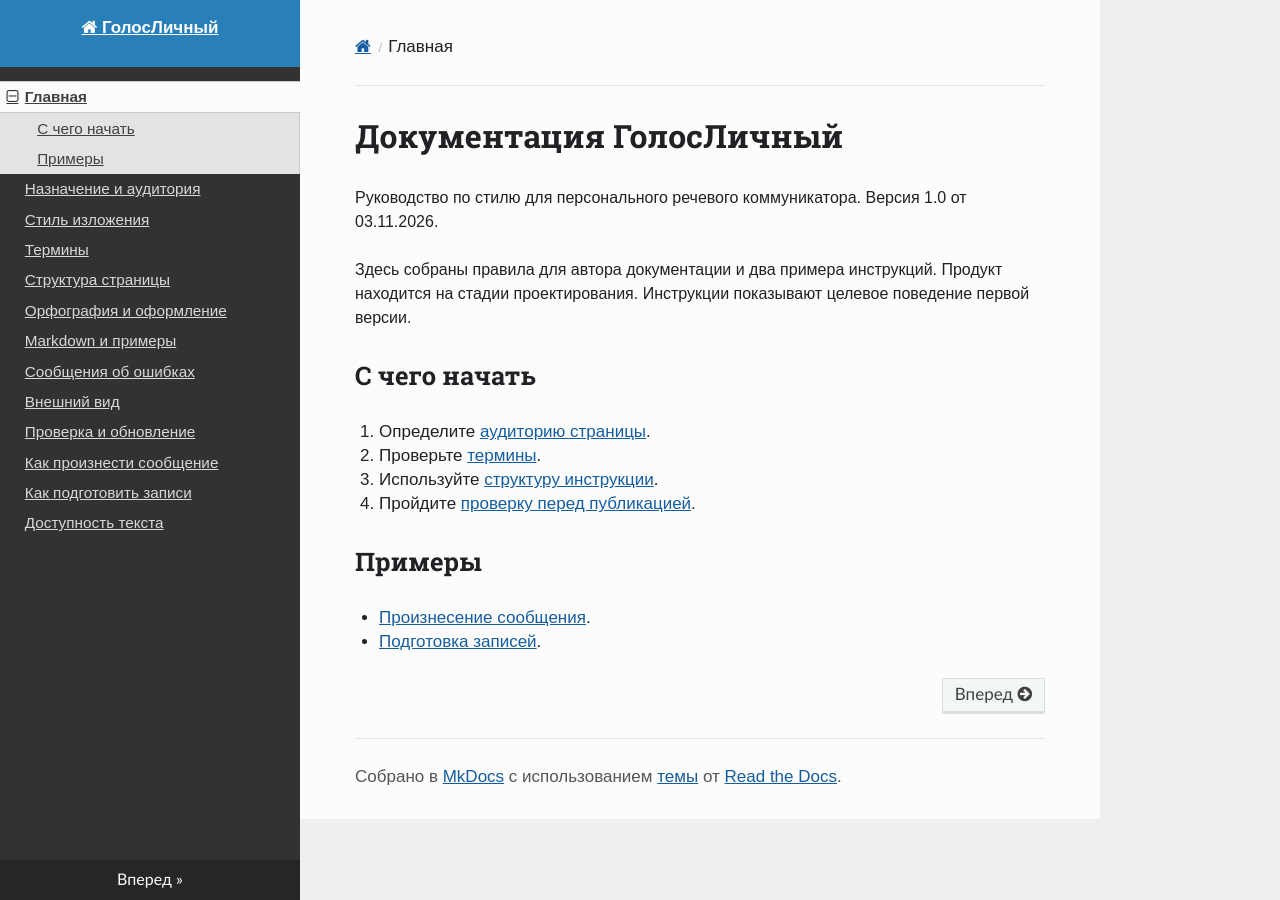
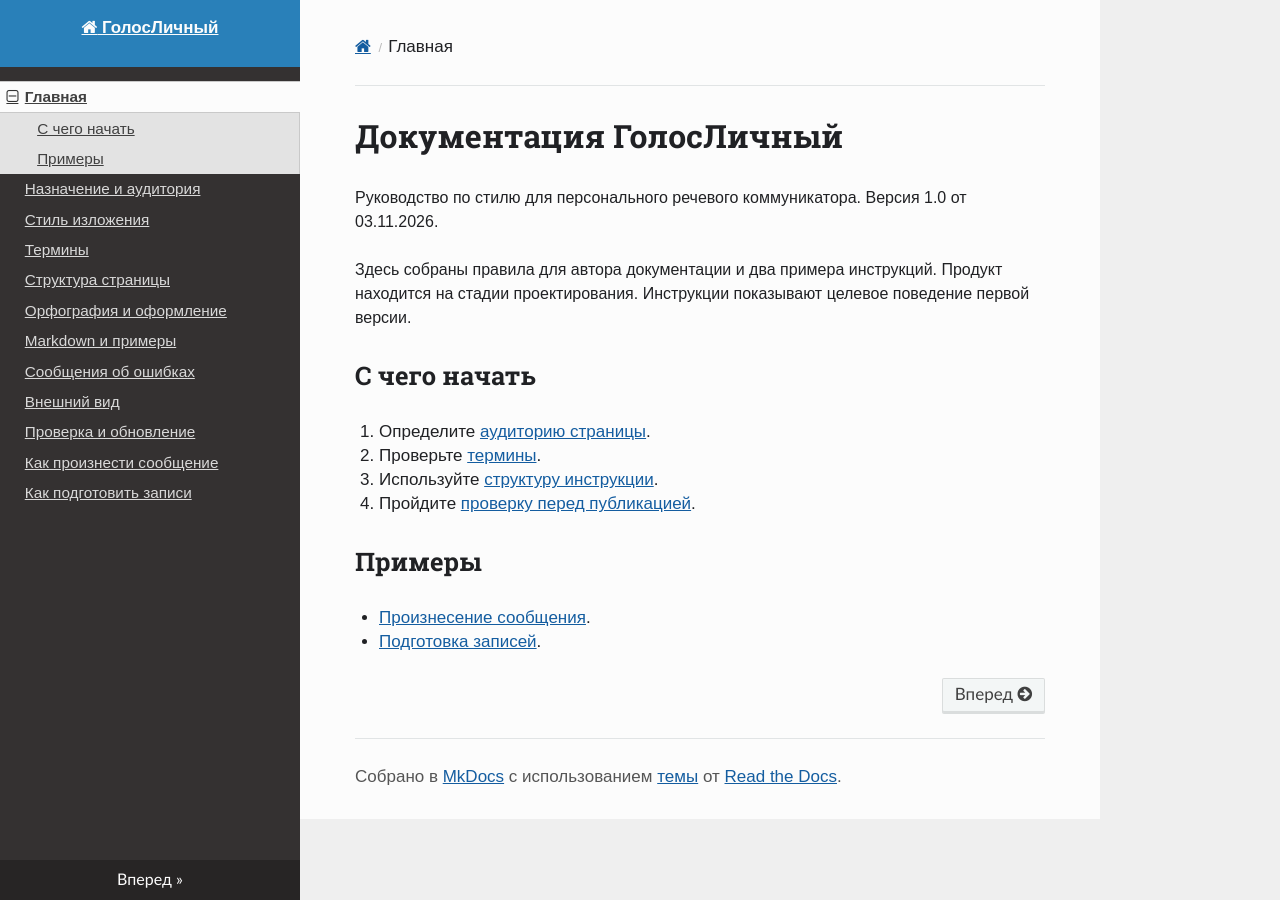
Before and after one commit to 408456/style-guide-project, an MkDocs documentation site: the page built from docs/index.md, in a window 1280 px wide. Built offline with MkDocs 1.6.1, drawn with Linux system fonts in a browser that asks for light colours.

Commit message:
fix: correct encoding and remove accessibility link from main

```diff
--- a/mkdocs.yml
+++ b/mkdocs.yml
@@ -26,4 +26,3 @@ nav:
   - Проверка и обновление: review.md
   - Как произнести сообщение: speak.md
   - Как подготовить записи: recordings.md
-  - Доступность текста: accessibility.md
```
